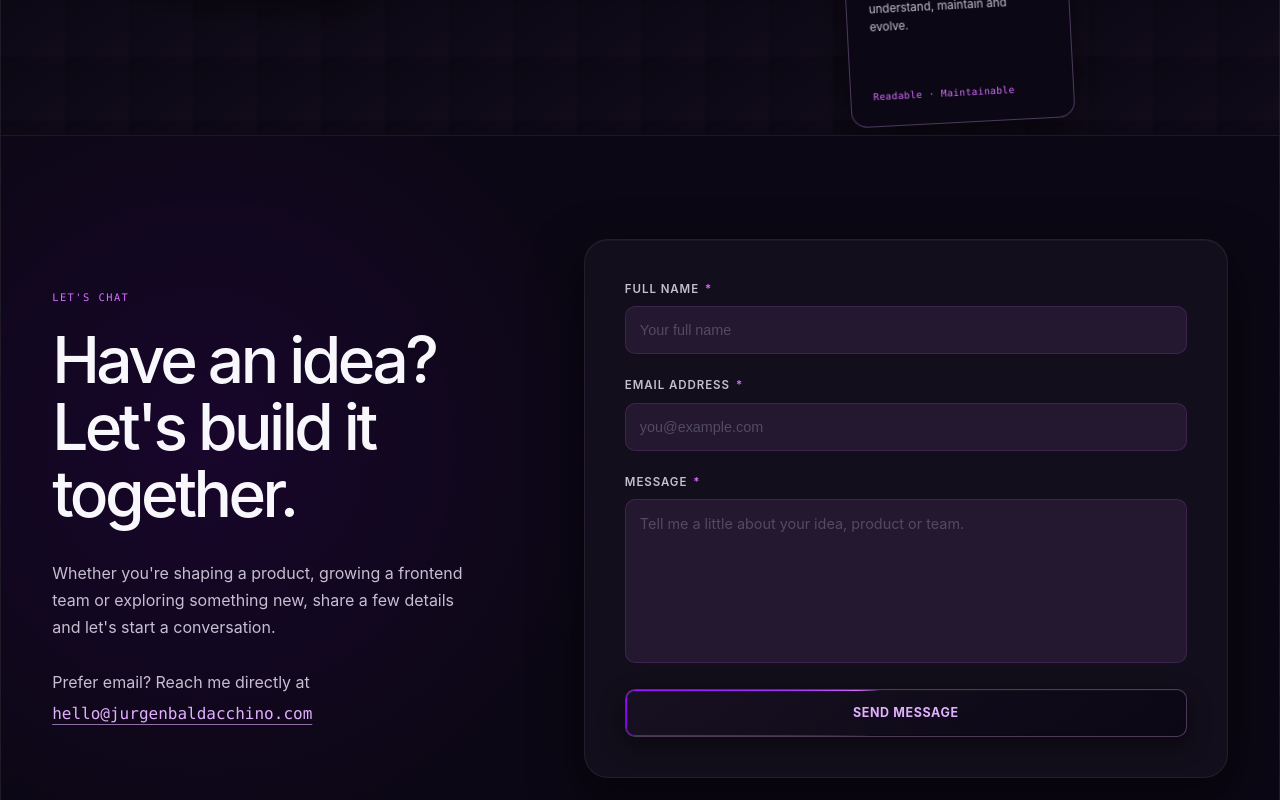
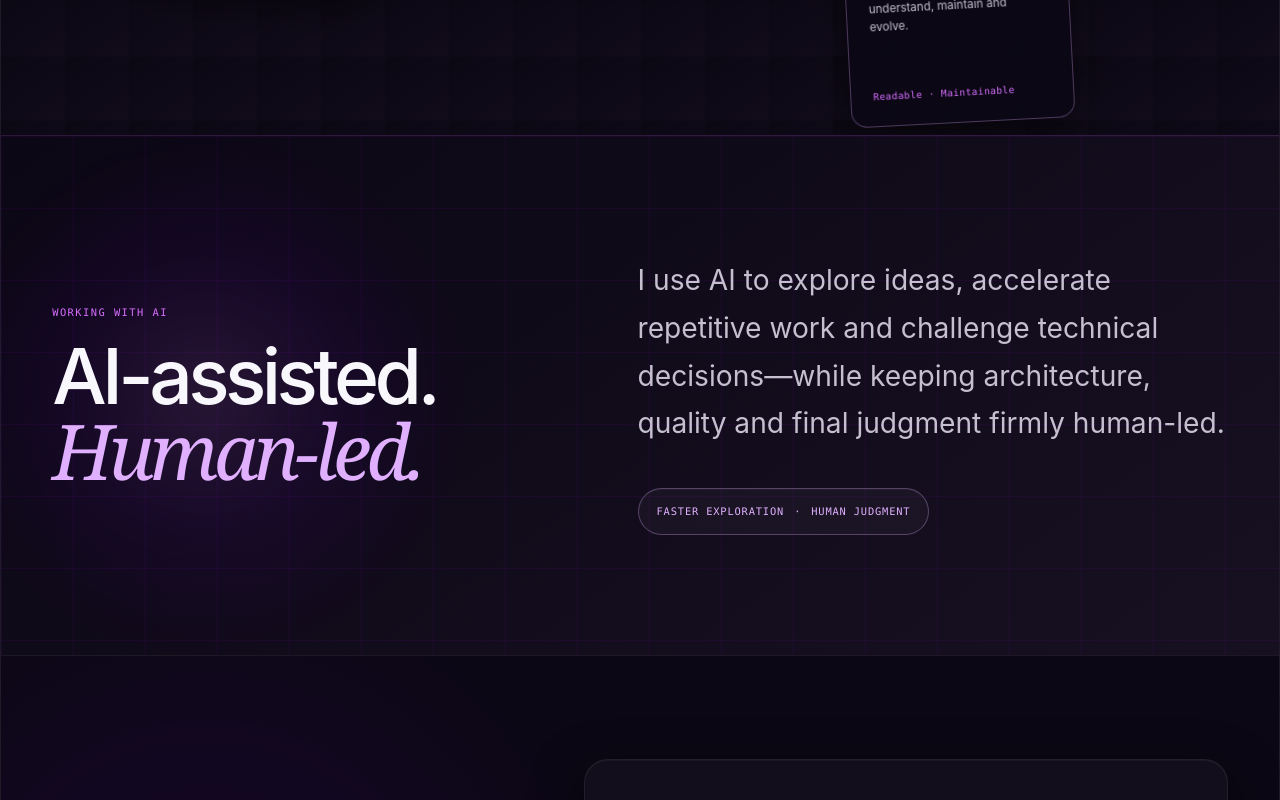
Before and after one commit to jur007/jurgenbaldacchino.com, a React (Vite) app: page / in a window 1280 px wide. Shown: the part 1480-2280 px from the top of the page. Built offline with nearby package versions, Linux system fonts and the light colour scheme.

Commit message:
feat(ai section): adds working with ai section

```diff
--- /dev/null
+++ b/src/components/ai-section/ai-section.module.css
@@ -0,0 +1,150 @@
+.containerWrapper {
+  position: relative;
+  display: grid;
+  min-height: 520px;
+  padding: clamp(72px, 9vw, 128px) var(--layout-page-gutter);
+  align-items: center;
+  grid-template-columns: minmax(0, 0.9fr) minmax(0, 1.1fr);
+  gap: clamp(48px, 8vw, 120px);
+  overflow: hidden;
+  background:
+    linear-gradient(90deg, var(--color-electric-violet-8) 1px, transparent 1px),
+    linear-gradient(var(--color-electric-violet-8) 1px, transparent 1px),
+    linear-gradient(145deg, var(--color-black-russian), var(--color-haiti));
+  background-size:
+    72px 72px,
+    72px 72px,
+    auto;
+  border-top: 1px solid var(--color-heliotrope-14);
+}
+
+.containerWrapper::before {
+  position: absolute;
+  content: "";
+  width: 520px;
+  height: 520px;
+  top: 50%;
+  left: 16%;
+  background: var(--gradient-electric-violet-ambient);
+  filter: blur(16px);
+  opacity: 0.65;
+  transform: translate(-50%, -50%);
+  pointer-events: none;
+}
+
+.headingContainer,
+.contentContainer {
+  position: relative;
+  z-index: 1;
+}
+
+.eyebrow {
+  color: var(--color-heliotrope);
+  font-family: var(--font-family-mono);
+  font-size: var(--font-size-sm);
+  letter-spacing: 0.14em;
+  text-transform: uppercase;
+}
+
+.headingContainer h2 {
+  max-width: 10ch;
+  margin-top: 20px;
+  color: var(--color-white-lilac);
+  font-size: clamp(3rem, 6vw, 6rem);
+  font-weight: var(--font-weight-book);
+  letter-spacing: -0.06em;
+  line-height: 0.96;
+}
+
+.headingContainer h2 em {
+  display: block;
+  color: var(--color-mauve);
+  font-family: var(--font-family-serif);
+  font-weight: var(--font-weight-regular);
+}
+
+.contentContainer {
+  display: grid;
+  max-width: 640px;
+  gap: 40px;
+}
+
+.contentContainer > p {
+  color: var(--color-lavender-grey);
+  font-size: clamp(var(--font-size-5xl), 2.2vw, var(--font-size-7xl));
+  line-height: var(--line-height-relaxed);
+}
+
+.signalContainer {
+  display: flex;
+  width: fit-content;
+  padding: 14px 18px;
+  align-items: center;
+  flex-wrap: wrap;
+  gap: 10px;
+  color: var(--color-mauve);
+  background: var(--color-white-lilac-3);
+  border: 1px solid var(--color-mauve-30);
+  border-radius: var(--radius-round);
+  box-shadow: inset 0 1px 0 var(--color-white-lilac-4);
+  font-family: var(--font-family-mono);
+  font-size: var(--font-size-sm);
+  letter-spacing: 0.08em;
+  text-transform: uppercase;
+  transition:
+    border-color var(--transition-fast),
+    box-shadow var(--transition-fast);
+}
+
+.signalContainer:hover {
+  border-color: var(--color-heliotrope-34);
+  box-shadow:
+    inset 0 1px 0 var(--color-white-lilac-7),
+    0 0 24px var(--color-electric-violet-13);
+}
+
+@media (max-width: 1023px) {
+  .containerWrapper {
+    min-height: 0;
+    grid-template-columns: 1fr;
+    gap: 48px;
+  }
+
+  .headingContainer h2 {
+    max-width: 12ch;
+  }
+}
+
+@media (max-width: 767px) {
+  .containerWrapper {
+    padding-block: 72px;
+    background-size:
+      48px 48px,
+      48px 48px,
+      auto;
+  }
+
+  .headingContainer h2 {
+    font-size: clamp(3rem, 15vw, 4.5rem);
+  }
+
+  .contentContainer {
+    gap: 32px;
+  }
+
+  .signalContainer {
+    border-radius: var(--radius-medium);
+  }
+}
+
+@media (max-width: 374px) {
+  .containerWrapper {
+    padding-inline: 16px;
+  }
+}
+
+@media (prefers-reduced-motion: reduce) {
+  .signalContainer {
+    transition: none;
+  }
+}
--- /dev/null
+++ b/src/components/ai-section/ai-section.tsx
@@ -0,0 +1,28 @@
+import styles from "./ai-section.module.css"
+
+export const AiSection = () => {
+  return (
+    <section className={styles.containerWrapper} aria-labelledby="ai-section-title">
+      <div className={styles.headingContainer}>
+        <p className={styles.eyebrow}>Working with AI</p>
+        <h2 id="ai-section-title">
+          AI-assisted. <em>Human-led.</em>
+        </h2>
+      </div>
+
+      <div className={styles.contentContainer}>
+        <p>
+          I use AI to explore ideas, accelerate repetitive work and challenge technical
+          decisions—while keeping architecture, quality and final judgment firmly human-led.
+        </p>
+        <div className={styles.signalContainer} aria-label="AI working principles">
+          <span>Faster Exploration</span>
+          <span aria-hidden="true">·</span>
+          <span>Human Judgment</span>
+        </div>
+      </div>
+    </section>
+  )
+}
+
+export default AiSection
--- /dev/null
+++ b/src/components/ai-section/index.ts
@@ -0,0 +1 @@
+export { AiSection } from "./ai-section"
--- a/src/components/home-section/home-section.tsx
+++ b/src/components/home-section/home-section.tsx
@@ -3,6 +3,7 @@ import { useEffect, useRef, useState } from "react"
 import styles from "./home-section.module.css"
 
 import profileImage from "@/assets/profile.jpg"
+import { AiSection } from "@components/ai-section"
 import { StrengthCard } from "@components/strength-card"
 import { getClassNames } from "@utils/class-names"
 
@@ -235,6 +236,7 @@ export const HomeSection = () => {
           </ul>
         </section>
       </section>
+      <AiSection />
       {activeStrength && (
         <div className={styles.expandedStrengthCardOverlay}>
           <StrengthCard {...activeStrength} isExpanded onClose={handleStrengthClose} />
```
Also changed, not shown: 1 other file (tests, documents, lock files or other folders).
